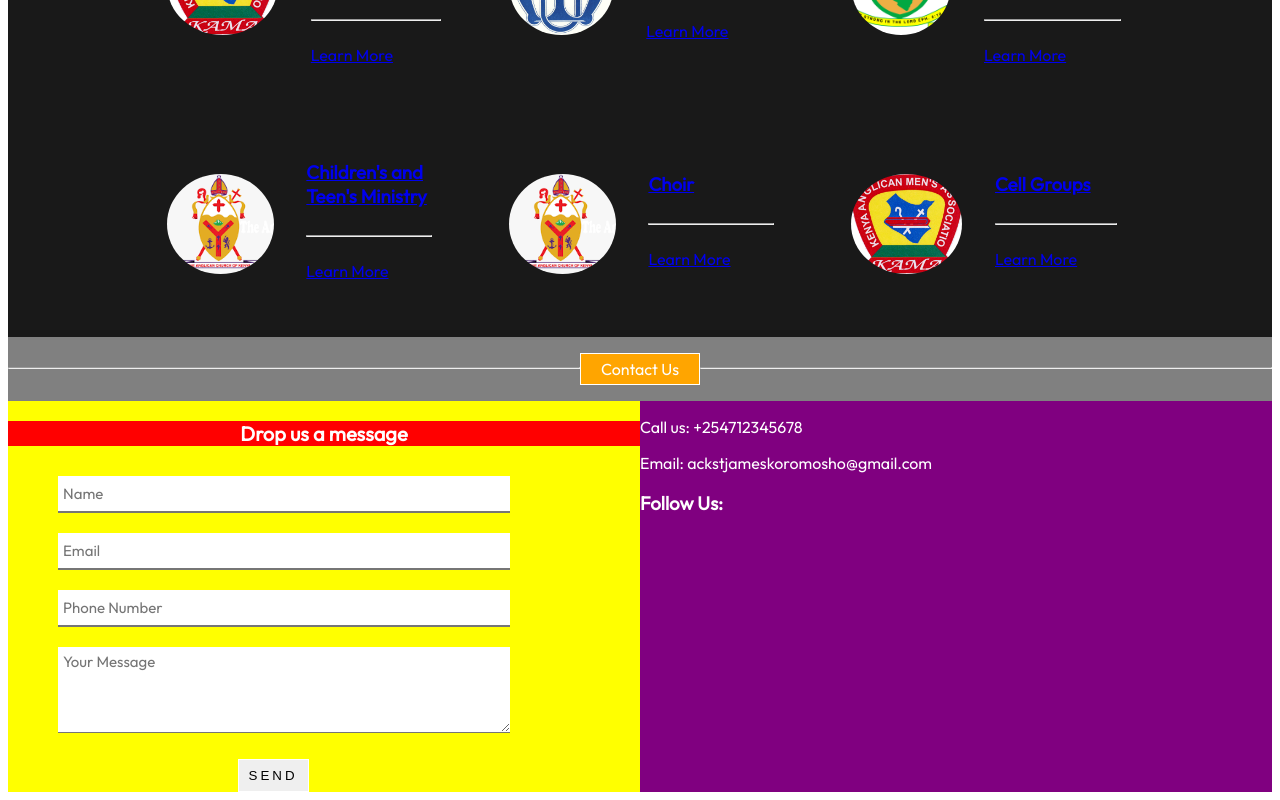
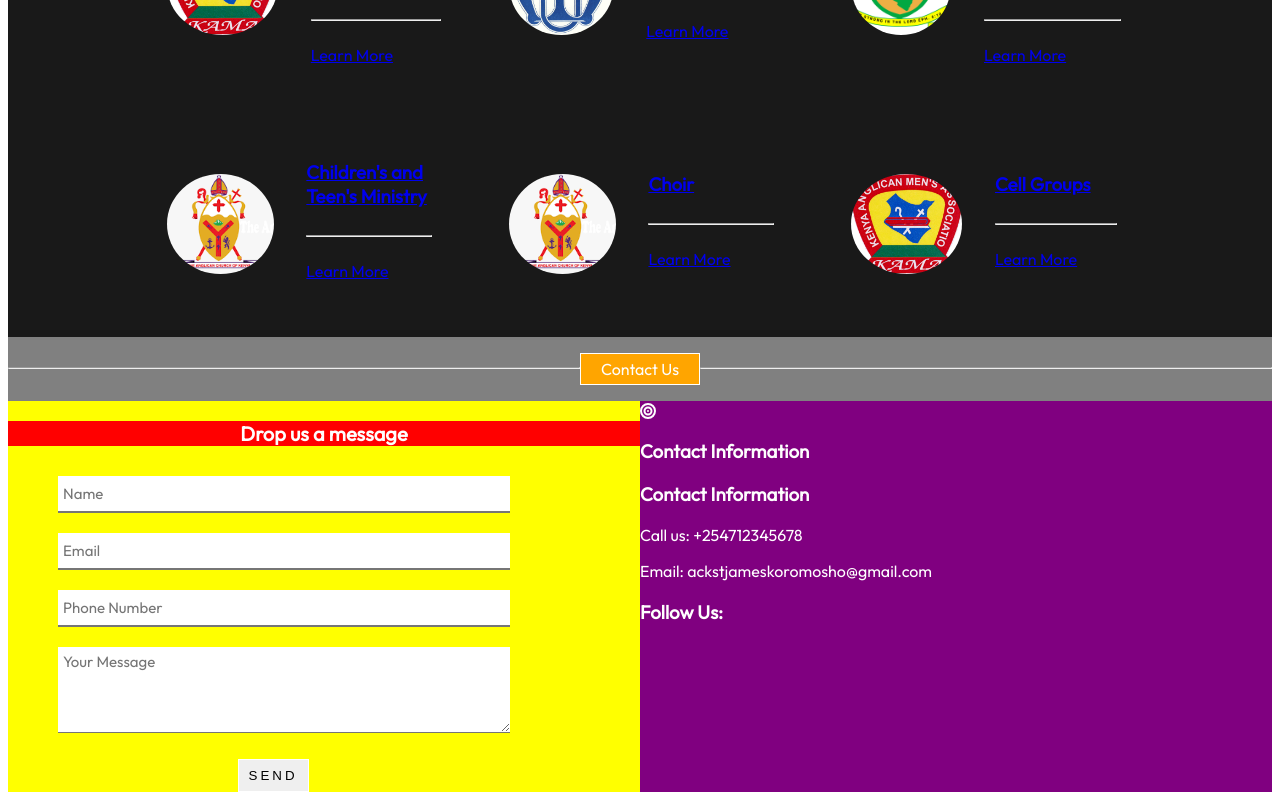
Before and after one commit to KipletingEdwin/Koromosho, a React (Vite) app: page / in a window 1280 px wide. Shown: the part 2454-3254 px from the top of the page. Built offline with nearby package versions, Linux system fonts and the light colour scheme.

Commit message:
add bullseye icon

```diff
--- a/src/components/Contact/Contact.jsx
+++ b/src/components/Contact/Contact.jsx
@@ -1,7 +1,7 @@
 import React from "react";
 import styles from "./Contact.module.css";
-// import { FontAwesomeIcon } from '@fortawesome/react-fontawesome';
-// import { faFacebook, faXTwitter, faInstagram } from '@fortawesome/free-solid-svg-icons';
+import { FontAwesomeIcon } from '@fortawesome/react-fontawesome';
+import { faBullseye } from '@fortawesome/free-solid-svg-icons';
 
 function Contact() {
   return (
@@ -48,6 +48,11 @@ function Contact() {
         <div className={styles.contact}>
           <div className={styles.contactInfo}>
             <div className={styles.address}>
+                <div className={styles.eyeContact}>
+                <FontAwesomeIcon icon={faBullseye} className={styles.icons} />
+                <h3>Contact Information</h3>
+                </div>
+             <h3>Contact Information</h3>
               <p> Call us: +254712345678 </p>
               <p> Email: ackstjameskoromosho@gmail.com</p>
             </div>
@@ -58,11 +63,8 @@ function Contact() {
                     <a href="/facebook.com">  <FontAwesomeIcon icon={faFacebook} /> </a>
                     <a href="/facebook.com">  <FontAwesomeIcon icon={faInstagram} /> </a> */}
               </div>
-
             </div>
-
           </div>
-
         </div>
       </div>
     </section>
```
Lines whose indentation alone changed are shown as unchanged.
